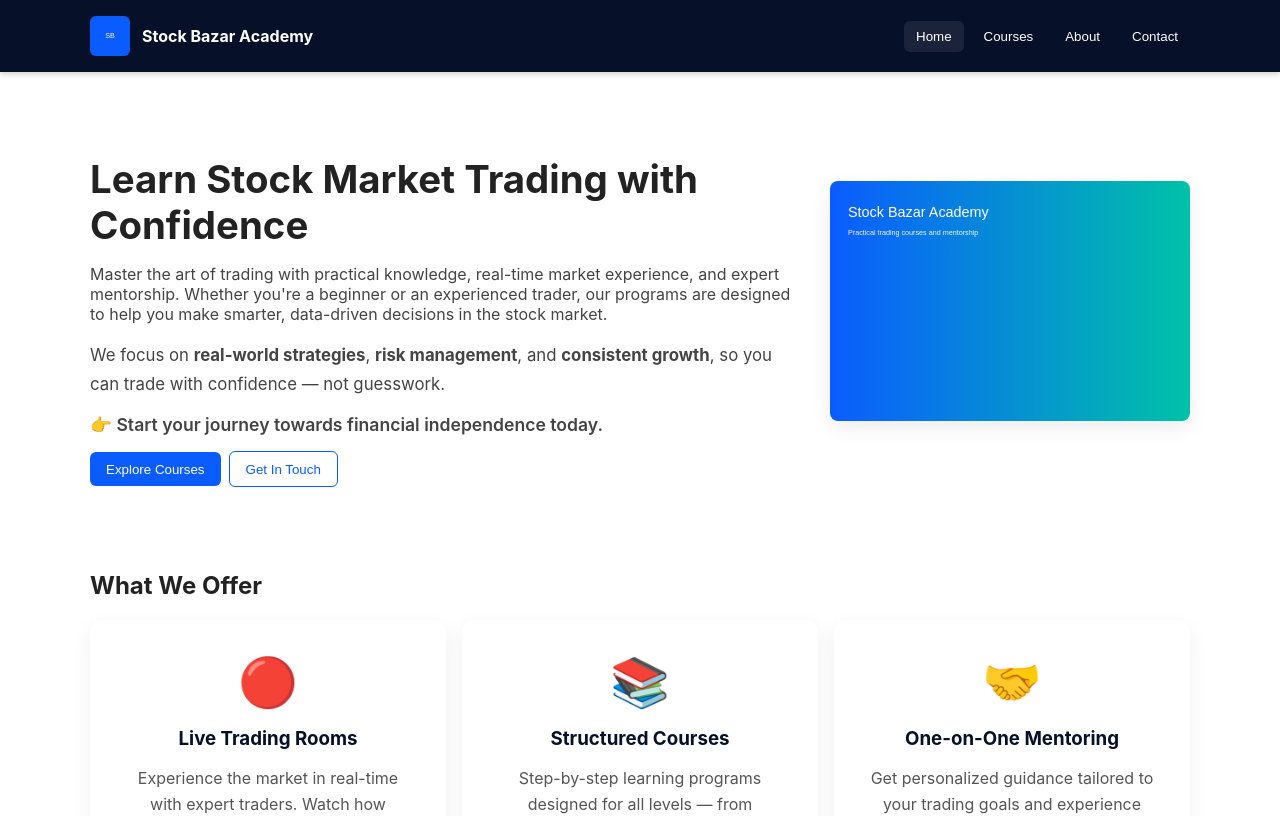
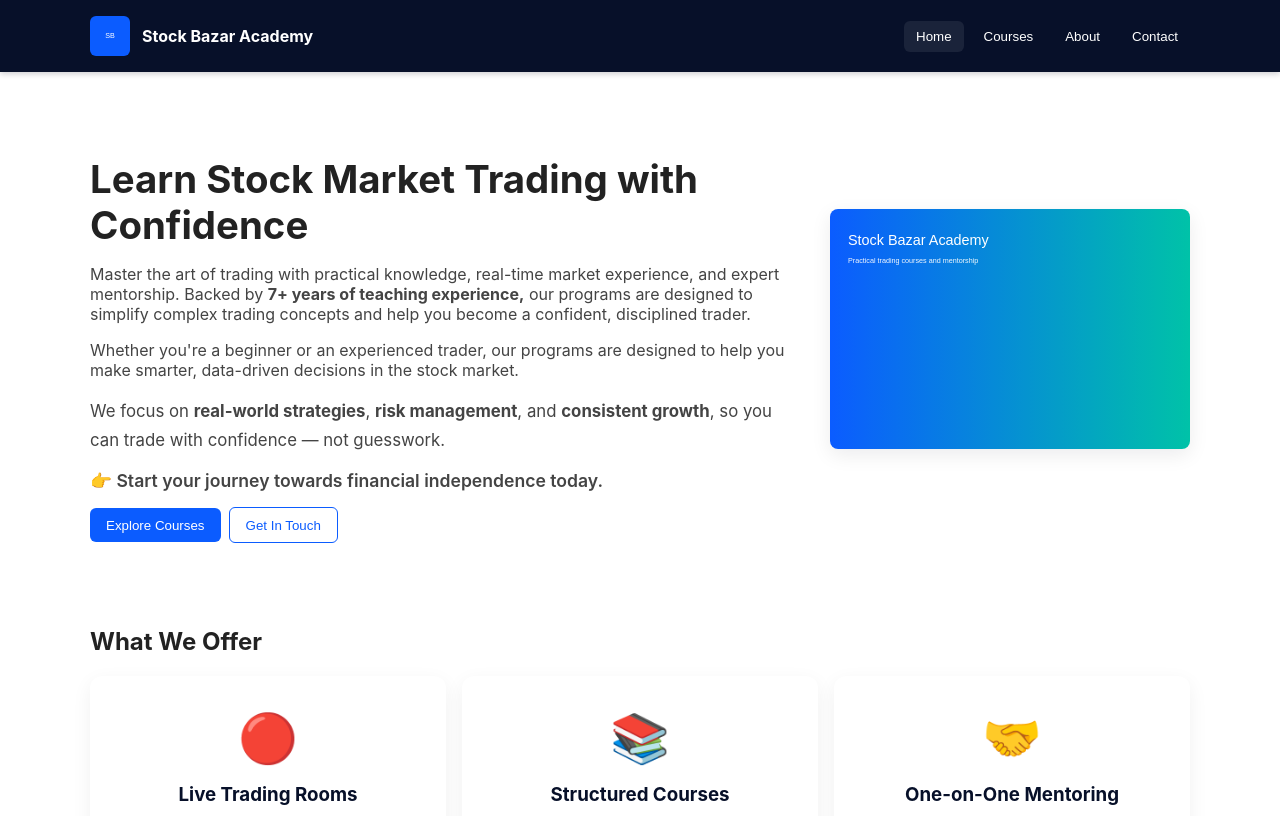
Before and after one commit to muskanthapa2000/business, a React (Create React App) app in the folder business/: page / in a window 1280 px wide. Shown: the top 816 px of the page. Built offline with nearby package versions, Linux system fonts and the light colour scheme.

Commit message:
added exp

```diff
--- a/business/src/pages/Home.js
+++ b/business/src/pages/Home.js
@@ -90,7 +90,9 @@ export default function Home({ onNavigate }) {
         <div className="hero">
           <div className="hero-content">
             <h1>Learn Stock Market Trading with Confidence</h1>
-            <p>Master the art of trading with practical knowledge, real-time market experience, and expert mentorship. Whether you're a beginner or an experienced trader, our programs are designed to help you make smarter, data-driven decisions in the stock market.</p>
+            <p>Master the art of trading with practical knowledge, real-time market experience, and expert mentorship. Backed by <b>7+ years of teaching experience,</b> our programs are designed to simplify complex trading concepts and help you become a confident, disciplined trader.</p>
+
+                <p> Whether you're a beginner or an experienced trader, our programs are designed to help you make smarter, data-driven decisions in the stock market.</p>
             <p className="hero-subtext">We focus on <strong>real-world strategies</strong>, <strong>risk management</strong>, and <strong>consistent growth</strong>, so you can trade with confidence — not guesswork.</p>
             <p className="hero-cta">👉 Start your journey towards financial independence today.</p>
             <div className="hero-ctas">
```
